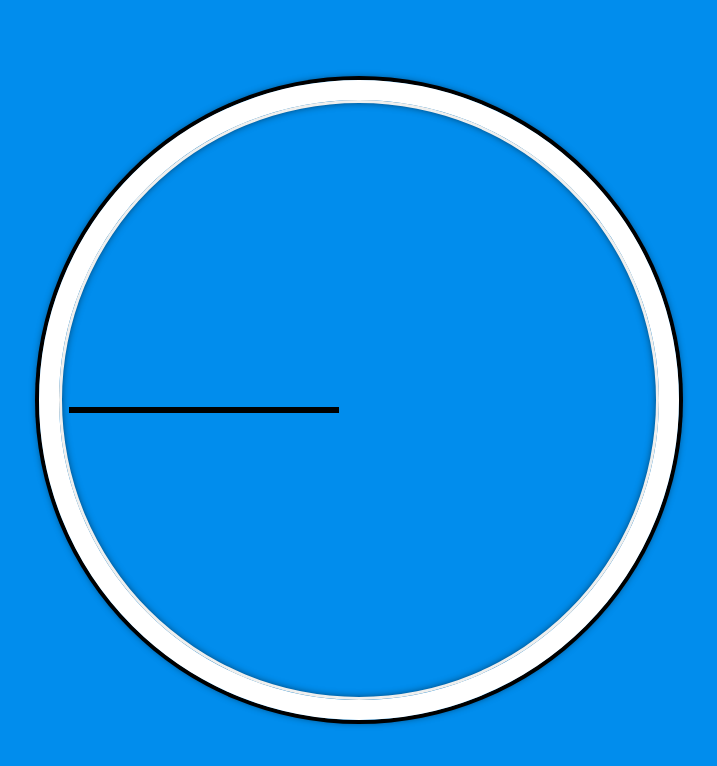
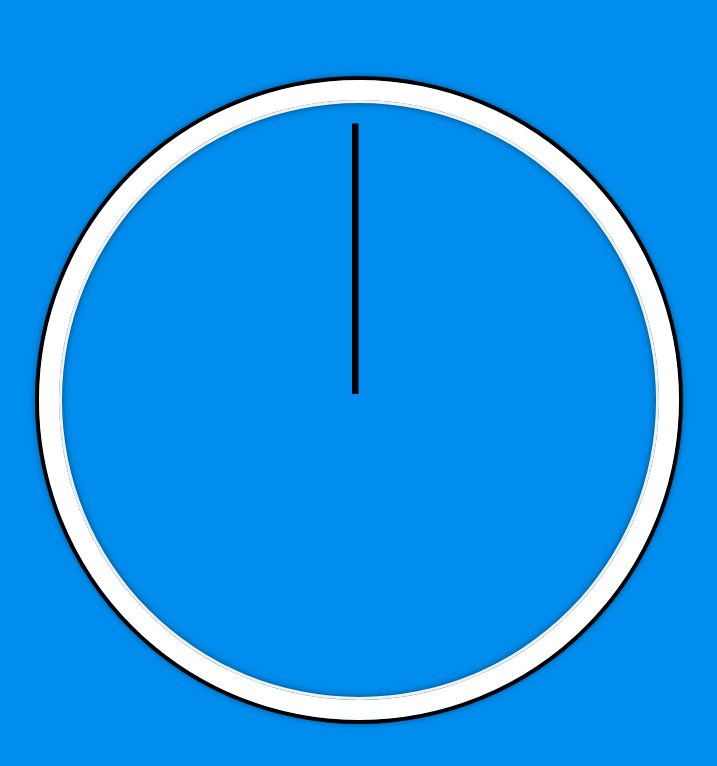
Before and after one commit to Asilo5/vanilla-js-clock-2, a plain HTML site: page index.html in a window 1280 px wide. Shown: the whole page, without its empty margins (281-998 px from the left). Drawn offline with Linux system fonts and the light colour scheme.

Commit message:
Fix position of hand

```diff
--- a/style.css
+++ b/style.css
@@ -22,7 +22,6 @@ body {
     border-radius: 50%;
     margin: 50px auto;
     position: relative;
-    /* padding: 2em; */
     box-shadow:
       0 0 0px 4px rgba(0, 0, 0, 1),
       inset 0 0 0 3px #efefee,
@@ -44,4 +43,6 @@ body {
     position: absolute;
     top: 50%;
     margin: 10px;
+    transform-origin: 106%;
+    transform: rotate(90deg);
 }
```
